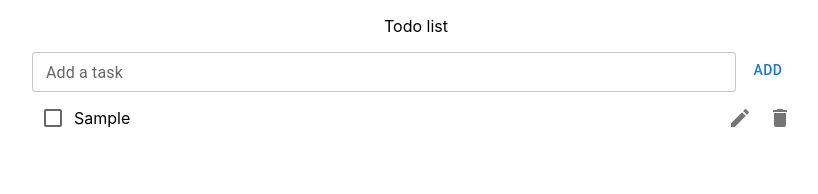
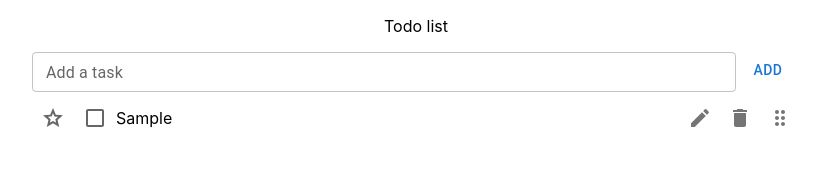
Before and after one commit to Hanna-Koval/todoTypescriptRedux, a React (Create React App) app: page / in a window 1280 px wide. Both pictures are taken after typing "Sample" into the empty fields and a click on the button "ADD". Shown: the top 194 px of the page, without its empty margins (224-1042 px from the left). Built offline with nearby package versions, Linux system fonts and the light colour scheme.

Commit message:
added drag and drop

```diff
--- a/package.json
+++ b/package.json
@@ -3,6 +3,8 @@
   "version": "0.1.0",
   "private": true,
   "dependencies": {
+    "@dnd-kit/core": "^6.2.0",
+    "@dnd-kit/sortable": "^10.0.0",
     "@emotion/react": "^11.11.1",
     "@emotion/styled": "^11.11.0",
     "@mui/icons-material": "^5.14.15",
@@ -12,9 +14,9 @@
     "@testing-library/react": "^13.4.0",
     "@testing-library/user-event": "^13.5.0",
     "react": "^18.2.0",
-    "react-beautiful-dnd": "^13.1.1",
     "react-dnd": "^16.0.1",
     "react-dom": "^18.2.0",
+    "react-hook-form": "^7.51.2",
     "react-redux": "^8.1.3",
     "react-scripts": "5.0.1",
     "redux": "^4.2.1",
--- /dev/null
+++ b/src/components/Draggable/sortableItem.tsx
@@ -0,0 +1,38 @@
+import TodoEl from '../todo/todo';
+import { Todo } from '../../store';
+import { useSortable } from '@dnd-kit/sortable';
+import { CSS } from '@dnd-kit/utilities';
+import { IconButton } from '@mui/material';
+import DragIndicatorIcon from '@mui/icons-material/DragIndicator';
+
+interface PropsDraggable {
+  el: Todo;
+}
+
+const SortableItem = ({ el }: PropsDraggable) => {
+  const { attributes, listeners, setNodeRef, transform, transition } =
+    useSortable({
+      id: el.id,
+      transition: {
+        duration: 150, // milliseconds
+        easing: 'cubic-bezier(0.25, 1, 0.5, 1)',
+      },
+    });
+  const style = {
+    transform: CSS.Transform.toString(transform),
+    transition,
+    display: 'flex',
+    justifyContent: 'space-between',
+  };
+
+  return (
+    <div style={style} ref={setNodeRef}>
+      <TodoEl el={el} />
+      <IconButton {...attributes} {...listeners}>
+        <DragIndicatorIcon />
+      </IconButton>
+    </div>
+  );
+};
+
+export default SortableItem;
--- a/src/components/add-todo/addTodo.tsx
+++ b/src/components/add-todo/addTodo.tsx
@@ -3,14 +3,36 @@ import React, { useState } from 'react';
 import { useDispatch } from 'react-redux';
 import { todoActions } from '../../store';
 import './addTodo.scss';
+import { Controller, SubmitHandler, useForm } from 'react-hook-form';
+
+interface FormInput {
+  todo: string;
+}
 
 const AddTodo = () => {
+  const {
+    handleSubmit,
+    control,
+    formState: { errors },
+  } = useForm<FormInput>();
+
+  const onSubmit: SubmitHandler<FormInput> = (data) => {
+    dispatch(todoActions.add(data.todo));
+  };
+
   const dispatch = useDispatch();
-  const [todo, setTodo] = useState('');
+  const [todo, setTodo] = useState<string>('');
   return (
+    <form onSubmit={handleSubmit(onSubmit)}>
       <Grid container className="containerAddTodo">
         <Grid item xs={11}>
+          <Controller
+            name="todo"
+            control={control}
+            rules={{ required: true }}
+            render={({ field }) => (
               <TextField
+                {...field}
                 id="outlined-basic"
                 label="Add a task"
                 variant="outlined"
@@ -21,11 +43,14 @@ const AddTodo = () => {
                   setTodo(event.target.value);
                 }}
               />
+            )}
+          />
         </Grid>
         <Grid item xs={1}>
           <Button
+            type="submit"
             onClick={() => {
-            dispatch(todoActions.add(todo));
+              todo && dispatch(todoActions.add(todo));
               setTodo('');
             }}
           >
@@ -33,6 +58,7 @@ const AddTodo = () => {
           </Button>
         </Grid>
       </Grid>
+    </form>
   );
 };
 
--- a/src/components/list-all-todo/listAllTodo.scss
+++ b/src/components/list-all-todo/listAllTodo.scss
@@ -3,6 +3,7 @@
   flex-direction: row;
   justify-content: space-between;
   align-items: center;
+  flex-grow: 1;
 }
 .checkbox-and-text {
   display: flex;
@@ -11,6 +12,3 @@
 .crossed-text {
   text-decoration: line-through;
 }
-.text-style {
-
-}
--- a/src/components/list-all-todo/listAllTodo.tsx
+++ b/src/components/list-all-todo/listAllTodo.tsx
@@ -1,83 +1,69 @@
-import React from 'react';
 import { useDispatch, useSelector } from 'react-redux';
 import { RootState, Todo, todoActions } from '../../store';
-import { Checkbox, IconButton } from '@mui/material';
-import DeleteIcon from '@mui/icons-material/Delete';
-import EditIcon from '@mui/icons-material/Edit';
+
 import './listAllTodo.scss';
-import { DragDropContext, Draggable, Droppable } from 'react-beautiful-dnd';
+
+import {
+  DndContext,
+  closestCenter,
+  KeyboardSensor,
+  PointerSensor,
+  useSensor,
+  useSensors,
+} from '@dnd-kit/core';
+import {
+  SortableContext,
+  sortableKeyboardCoordinates,
+  verticalListSortingStrategy,
+} from '@dnd-kit/sortable';
+import React, { Fragment } from 'react';
+import SortableItem from '../Draggable/sortableItem';
 
 const ListTodos = () => {
-  const allTodo = useSelector((state: RootState) => state.todos);
   const dispatch = useDispatch();
+  const allTodo = useSelector((state: RootState) =>
+    state.todos
+      .slice()
+      .sort(
+        (el1: Todo, el2: Todo) =>
+          +el1.completed - +el2.completed || +el2.important - +el1.important
+      )
+  );
 
-  const reorder = (list: any, startIndex: number, endIndex: number) => {
-    const result = Array.from(list);
-    const [removed] = result.splice(startIndex, 1);
-    result.splice(endIndex, 0, removed);
+  const sensors = useSensors(
+    useSensor(PointerSensor),
+    useSensor(KeyboardSensor, {
+      coordinateGetter: sortableKeyboardCoordinates,
+    })
+  );
 
-    return result;
+  const handleDragEnd = (event: any) => {
+    const { active, over } = event;
+    if (active.id !== over.id) {
+      dispatch(
+        todoActions.swapeItems({ activeId: active.id, overId: over.id })
+      );
+    }
   };
-
-  const onDragEnd = (result: any) => {
-    // dropped outside the list
-    if (!result.destination) {
-      return;
-    }
-
-    const items = reorder(
-      allTodo,
-      result.source.index,
-      result.destination.index
-    );
-  };
-
   return (
     <>
-      <DragDropContext onDragEnd={onDragEnd}>
-        <Droppable droppableId="droppable">
-          {(provided, snapshot) => (
-            <div {...provided.droppableProps} ref={provided.innerRef}>
-              {allTodo.map((el: Todo, index) => (
-                <Draggable key={el.id} draggableId={el.id} index={index}>
-                  {(provided, snapshot) => (
-                    <div key={el.id} className="all-row-todo-container">
-                      <div
-                        className="checkbox-and-text"
-                        ref={provided.innerRef}
-                        {...provided.draggableProps}
-                        {...provided.dragHandleProps}
-                      >
-                        <Checkbox
-                          checked={el.completed}
-                          onChange={() => dispatch(todoActions.check(el.id))}
-                          inputProps={{ 'aria-label': 'controlled' }}
-                        />
-                        <p
-                          className={
-                            el.completed ? 'crossed-text' : 'text-style'
-                          }
-                        >
-                          {el.text}
-                        </p>
-                      </div>
-                      <div>
-                        <IconButton>
-                          <EditIcon />
-                        </IconButton>
-                        <IconButton>
-                          <DeleteIcon />
-                        </IconButton>
-                      </div>
-                    </div>
-                  )}
-                </Draggable>
-              ))}
-              {provided.placeholder}
-            </div>
-          )}
-        </Droppable>
-      </DragDropContext>
+      <DndContext
+        sensors={sensors}
+        collisionDetection={closestCenter}
+        onDragEnd={handleDragEnd}
+      >
+        <SortableContext items={allTodo} strategy={verticalListSortingStrategy}>
+          <>
+            {allTodo.map((el: Todo) => {
+              return (
+                <Fragment key={el.id}>
+                  <SortableItem el={el} />
+                </Fragment>
+              );
+            })}
+          </>
+        </SortableContext>
+      </DndContext>
     </>
   );
 };
--- /dev/null
+++ b/src/components/todo/todo.tsx
@@ -0,0 +1,99 @@
+import {
+  Checkbox,
+  IconButton,
+  InputAdornment,
+  OutlinedInput,
+} from '@mui/material';
+import React, { ChangeEvent, forwardRef, useState } from 'react';
+import { Todo, todoActions } from '../../store';
+import { useDispatch } from 'react-redux';
+import DeleteIcon from '@mui/icons-material/Delete';
+import EditIcon from '@mui/icons-material/Edit';
+import CheckIcon from '@mui/icons-material/Check';
+import GradeIcon from '@mui/icons-material/Grade';
+import GradeOutlinedIcon from '@mui/icons-material/GradeOutlined';
+
+interface PropsTodoEl {
+  el: Todo;
+}
+
+const TodoEl = forwardRef<HTMLDivElement, PropsTodoEl>((props, ref) => {
+  const { el } = props;
+  const dispatch = useDispatch();
+  const [isEdit, setIsEdit] = useState<boolean>(false);
+  const [newText, setNewText] = useState<string>('');
+  const label = { inputProps: { 'aria-label': 'Checkbox demo' } };
+
+  return (
+    <div className="all-row-todo-container" ref={ref}>
+      <div className="checkbox-and-text">
+        <Checkbox
+          {...label}
+          checked={el.important}
+          onChange={() => dispatch(todoActions.important(el.id))}
+          icon={<GradeOutlinedIcon />}
+          checkedIcon={<GradeIcon />}
+        />
+        <Checkbox
+          checked={el.completed}
+          onChange={() => {
+            console.log('check');
+            dispatch(todoActions.check(el.id));
+          }}
+          inputProps={{ 'aria-label': 'controlled' }}
+          disabled={isEdit}
+        />
+        {isEdit ? (
+          <OutlinedInput
+            id="outlined-read-only-input"
+            defaultValue={el.text}
+            className="text-style"
+            fullWidth
+            onChange={(e: ChangeEvent<HTMLInputElement>) => {
+              setNewText(e.target?.value);
+            }}
+            endAdornment={
+              <InputAdornment position="end">
+                <IconButton
+                  aria-label="toggle password visibility"
+                  onClick={() => {
+                    setNewText(newText);
+                    dispatch(
+                      todoActions.edit({
+                        id: el.id,
+                        text: newText,
+                        completed: el.completed,
+                        important: el.important,
+                      })
+                    );
+                    setIsEdit(false);
+                  }}
+                  edge="end"
+                >
+                  <CheckIcon />
+                </IconButton>
+              </InputAdornment>
+            }
+          />
+        ) : (
+          <p className={el.completed ? 'crossed-text' : 'text-style'}>
+            {el.text}
+          </p>
+        )}
+      </div>
+      <div>
+        <IconButton
+          onClick={() => setIsEdit(true)}
+          disabled={el.completed || isEdit}
+        >
+          <EditIcon />
+        </IconButton>
+        <IconButton onClick={() => dispatch(todoActions.delete(el))}>
+          <DeleteIcon />
+        </IconButton>
+      </div>
+    </div>
+  );
+});
+
+export default TodoEl;
--- a/src/store.ts
+++ b/src/store.ts
@@ -1,3 +1,4 @@
+import { arrayMove } from '@dnd-kit/sortable';
 import {
   PayloadAction,
   configureStore,
@@ -8,7 +9,8 @@ import {
 export interface Todo {
   id: string;
   text: string;
-  completed?: boolean;
+  completed: boolean;
+  important: boolean;
 }
 
 const initialState: Todo[] = [];
@@ -18,18 +20,16 @@ export const mainSlice = createSlice({
   initialState: initialState,
   reducers: {
     add: (state: Todo[], action: PayloadAction<string>) => {
-      state.push({
+      state.unshift({
         id: Math.random().toString(16).slice(2),
         text: action.payload,
         completed: false,
+        important: false,
       });
     },
     delete: (state: Todo[], action: PayloadAction<Todo>) => {
-      const { text } = action.payload;
-      for (let todo of state) {
-        if (text === todo.text) {
-        }
-      }
+      const { id } = action.payload;
+      return state.filter((todo) => id !== todo.id);
     },
     check: (state: Todo[], action: PayloadAction<string>) => {
       return state.map((todo) =>
@@ -37,6 +37,26 @@ export const mainSlice = createSlice({
           ? { ...todo, completed: !todo.completed }
           : todo
       );
+    },
+    important: (state: Todo[], action: PayloadAction<string>) => {
+      return state.map((todo) =>
+        action.payload === todo.id
+          ? { ...todo, important: !todo.important }
+          : todo
+      );
+    },
+    edit: (state: Todo[], action: PayloadAction<Todo>) => {
+      const { id, text } = action.payload;
+      return state.map((todo) => (id === todo.id ? { ...todo, text } : todo));
+    },
+    swapeItems: (
+      state: Todo[],
+      action: PayloadAction<{ activeId: string; overId: string }>
+    ) => {
+      const { activeId, overId } = action.payload;
+      const oldIndex = state.findIndex(({ id }) => id === activeId);
+      const newIndex = state.findIndex(({ id }) => id === overId);
+      return arrayMove(state, oldIndex, newIndex);
     },
   },
 });
```
Also changed, not shown: 1 other file (tests, documents, lock files or other folders). Lines whose indentation alone changed are shown as unchanged.
